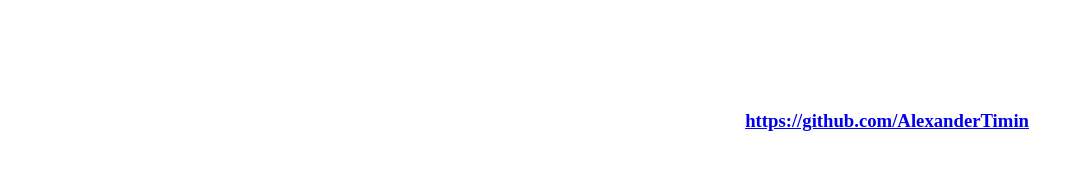
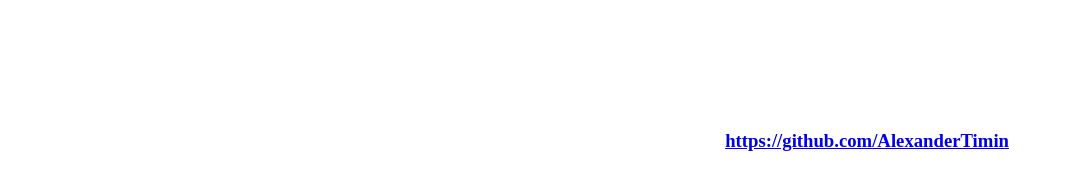
Before and after one commit to AlexanderTimin/rsschool-cv1, a plain HTML site: page index.html in a window 1280 px wide. Shown: the part 2631-2821 px from the top of the page, 203-1280 px from the left. Before the commit the page ends 2763 px from the top, so only its background shows below. Drawn offline with Linux system fonts and the light colour scheme.

Commit message:
fix: change padding github

```diff
--- a/style.css
+++ b/style.css
@@ -112,6 +112,7 @@
 }
 .github {
     text-align: right;
+    padding: 20px 20px 40px 20px;
 }
 .year {
     text-align: center;
```
